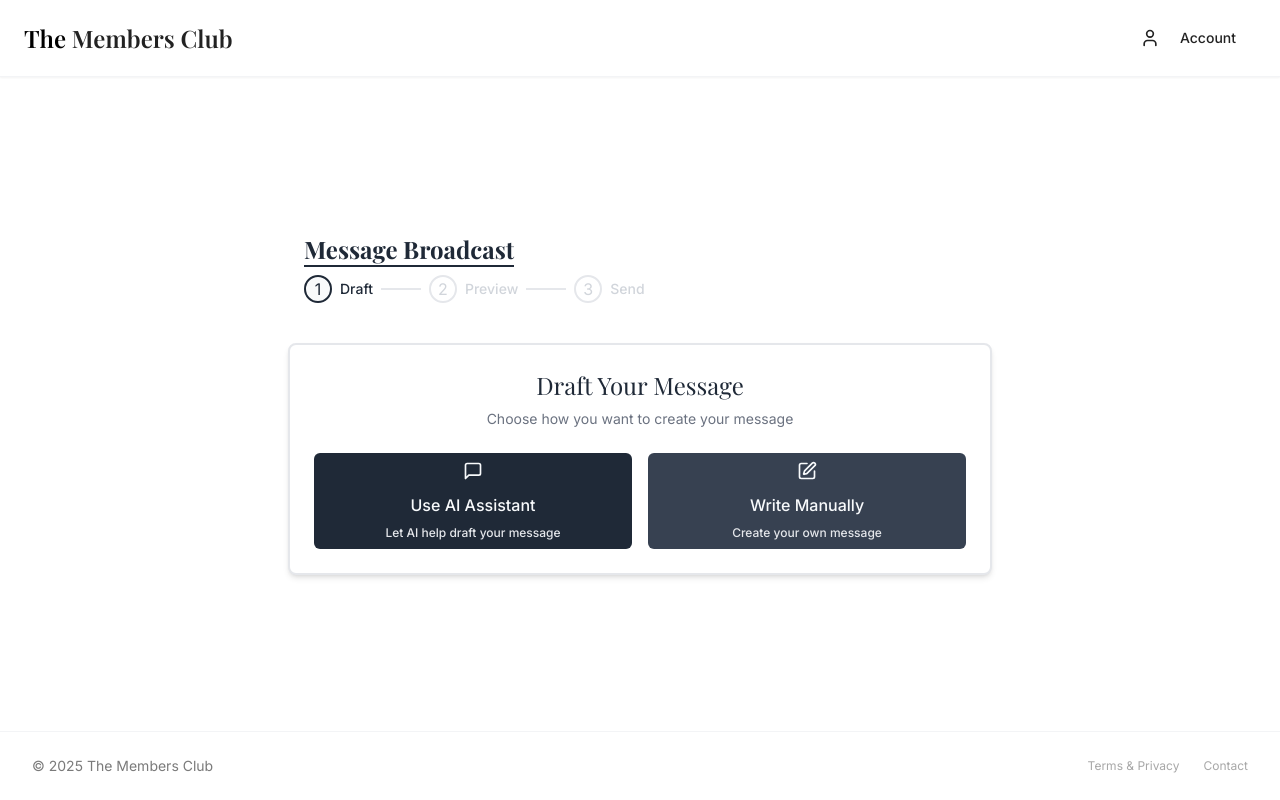
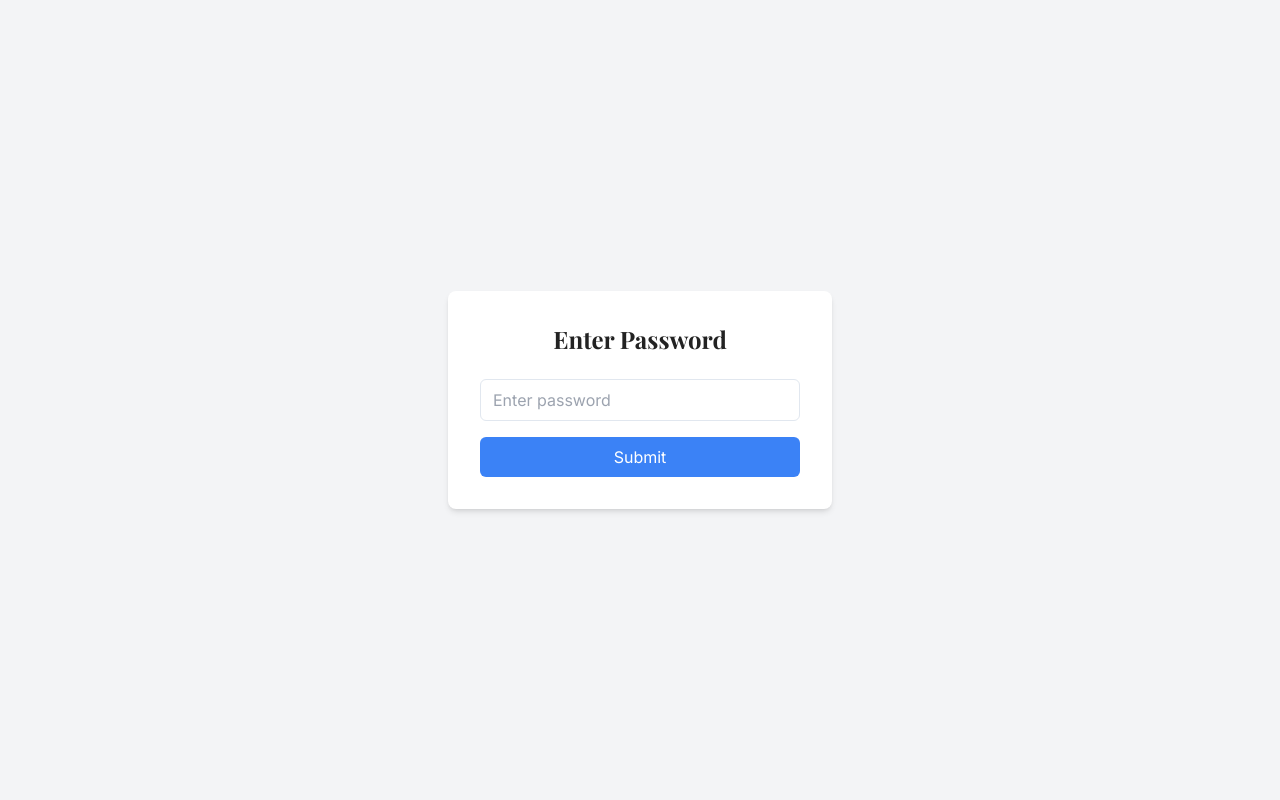
Before and after one commit to tomasploquin/club-chat-broadcast, a React (Vite) app: page / in a window 1280 px wide. Built offline with nearby package versions, Linux system fonts and the light colour scheme.

Commit message:
password add

```diff
--- a/src/App.tsx
+++ b/src/App.tsx
@@ -5,21 +5,37 @@ import { QueryClient, QueryClientProvider } from "@tanstack/react-query";
 import { BrowserRouter, Routes, Route } from "react-router-dom";
 import Index from "./pages/Index";
 import NotFound from "./pages/NotFound";
+import { AuthProvider, useAuth } from "./lib/auth-context";
+import { PasswordProtection } from "./components/PasswordProtection";
 
 const queryClient = new QueryClient();
+
+const ProtectedRoutes = () => {
+  const { isAuthenticated } = useAuth();
+
+  if (!isAuthenticated) {
+    return <PasswordProtection />;
+  }
+
+  return (
+    <Routes>
+      <Route path="/" element={<Index />} />
+      {/* ADD ALL CUSTOM ROUTES ABOVE THE CATCH-ALL "*" ROUTE */}
+      <Route path="*" element={<NotFound />} />
+    </Routes>
+  );
+};
 
 const App = () => (
   <QueryClientProvider client={queryClient}>
     <TooltipProvider>
       <Toaster />
       <Sonner />
-      <BrowserRouter>
-        <Routes>
-          <Route path="/" element={<Index />} />
-          {/* ADD ALL CUSTOM ROUTES ABOVE THE CATCH-ALL "*" ROUTE */}
-          <Route path="*" element={<NotFound />} />
-        </Routes>
-      </BrowserRouter>
+      <AuthProvider>
+        <BrowserRouter>
+          <ProtectedRoutes />
+        </BrowserRouter>
+      </AuthProvider>
     </TooltipProvider>
   </QueryClientProvider>
 );
--- /dev/null
+++ b/src/components/PasswordProtection.tsx
@@ -0,0 +1,48 @@
+import { useState } from 'react';
+import { useAuth } from '../lib/auth-context';
+
+export function PasswordProtection() {
+  const [password, setPassword] = useState('');
+  const [error, setError] = useState(false);
+  const { authenticate } = useAuth();
+
+  const handleSubmit = (e: React.FormEvent) => {
+    e.preventDefault();
+    const success = authenticate(password);
+    if (!success) {
+      setError(true);
+      setPassword('');
+    }
+  };
+
+  return (
+    <div className="min-h-screen flex items-center justify-center bg-gray-100">
+      <div className="bg-white p-8 rounded-lg shadow-md w-96">
+        <h2 className="text-2xl font-bold mb-6 text-center">Enter Password</h2>
+        <form onSubmit={handleSubmit}>
+          <div className="mb-4">
+            <input
+              type="password"
+              value={password}
+              onChange={(e) => {
+                setPassword(e.target.value);
+                setError(false);
+              }}
+              className="w-full px-3 py-2 border rounded-md focus:outline-none focus:ring-2 focus:ring-blue-500"
+              placeholder="Enter password"
+            />
+          </div>
+          {error && (
+            <p className="text-red-500 text-sm mb-4">Incorrect password</p>
+          )}
+          <button
+            type="submit"
+            className="w-full bg-blue-500 text-white py-2 px-4 rounded-md hover:bg-blue-600 focus:outline-none focus:ring-2 focus:ring-blue-500"
+          >
+            Submit
+          </button>
+        </form>
+      </div>
+    </div>
+  );
+}
--- /dev/null
+++ b/src/lib/auth-context.tsx
@@ -0,0 +1,34 @@
+import { createContext, useContext, useState, ReactNode } from 'react';
+
+interface AuthContextType {
+  isAuthenticated: boolean;
+  authenticate: (password: string) => boolean;
+}
+
+const AuthContext = createContext<AuthContextType | undefined>(undefined);
+
+export function AuthProvider({ children }: { children: ReactNode }) {
+  const [isAuthenticated, setIsAuthenticated] = useState(false);
+
+  const authenticate = (password: string) => {
+    if (password === 'FUCKFOMO') {
+      setIsAuthenticated(true);
+      return true;
+    }
+    return false;
+  };
+
+  return (
+    <AuthContext.Provider value={{ isAuthenticated, authenticate }}>
+      {children}
+    </AuthContext.Provider>
+  );
+}
+
+export function useAuth() {
+  const context = useContext(AuthContext);
+  if (context === undefined) {
+    throw new Error('useAuth must be used within an AuthProvider');
+  }
+  return context;
+}
```
